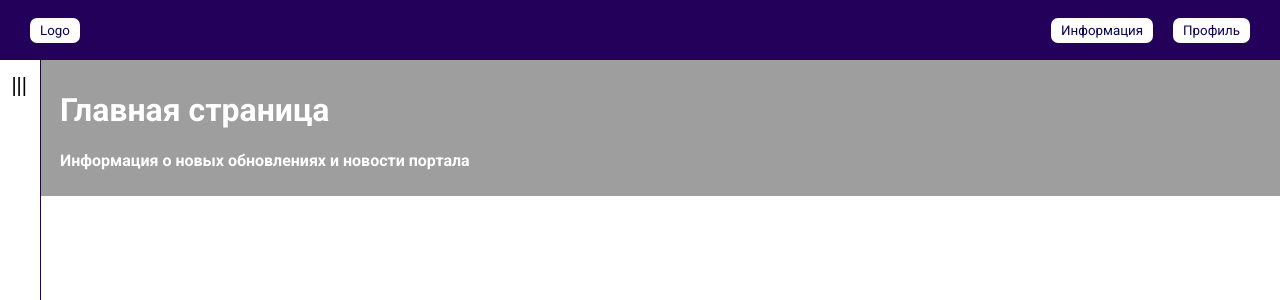
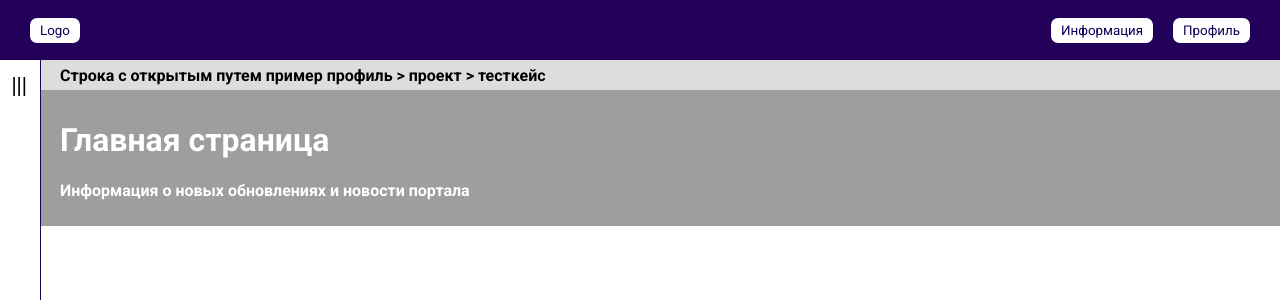
Before and after one commit to GarussMisha/qasystem_front, a Vue app: page / in a window 1280 px wide. Shown: the top 300 px of the page. Built offline with nearby package versions, Linux system fonts and the light colour scheme.

Commit message:
Добавление строки с путем PathBar  на сайте под HeadBar.

```diff
--- a/src/App.vue
+++ b/src/App.vue
@@ -1,8 +1,10 @@
 <template>
   <div id="app">
     <HeadBar />
+
     <SideMenu @toggle="handleSideMenuToggle" />
     <div class="content" :style="{ marginLeft: contentMargiLeft }">
+      <PathBar />
       <router-view />
     </div>
   </div>
@@ -10,13 +12,15 @@
 
 <script>
 import HeadBar from '@/components/HeadBar.vue';
-import SideMenu from '@/components/SideMenu.vue'
+import SideMenu from '@/components/SideMenu.vue';
+import PathBar from '@/components/PathBar.vue';
 
 export default {
   name: 'App',
   components: {
     HeadBar, // Регестрируем HeadBar
     SideMenu, // Регестрируем SideMenu
+    PathBar,
   },
   data() {
     return {
@@ -64,4 +68,7 @@ body, html {
   transition: margin-left 0.5s ease; /* Плавное изменение отступа от SideMenu*/
   padding-top: var(--header-height); /* Добавляем отступ сверху */
 }
+
+
+
 </style>
--- /dev/null
+++ b/src/components/PathBar.vue
@@ -0,0 +1,24 @@
+<template>
+    <header class="path-bar">
+      <div class="path-text">
+        <p>Строка с открытым путем пример профиль > проект > тесткейс</p>
+      </div>
+    </header>
+</template>
+
+<script>
+  export default {
+    name: 'PathBar',
+  };
+</script>
+
+<style scoped>
+.path-bar {
+  display: flex;
+  height: 20px;
+  align-items: center;
+  padding: 5px 20px;
+  background-color: #dddddd;
+  color: rgb(0, 0, 0);
+  }
+</style>
```
